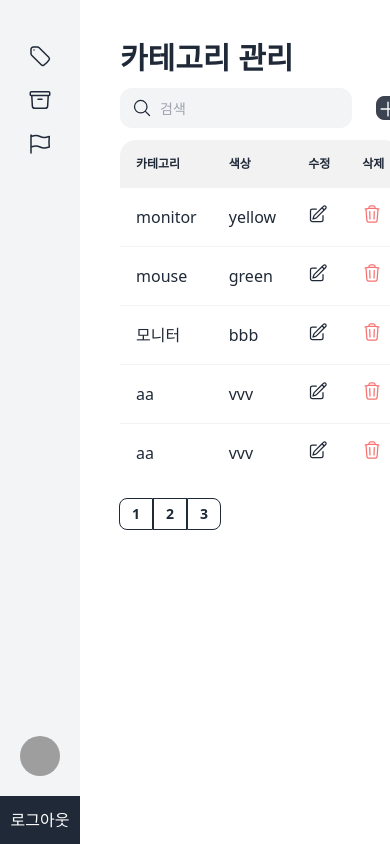
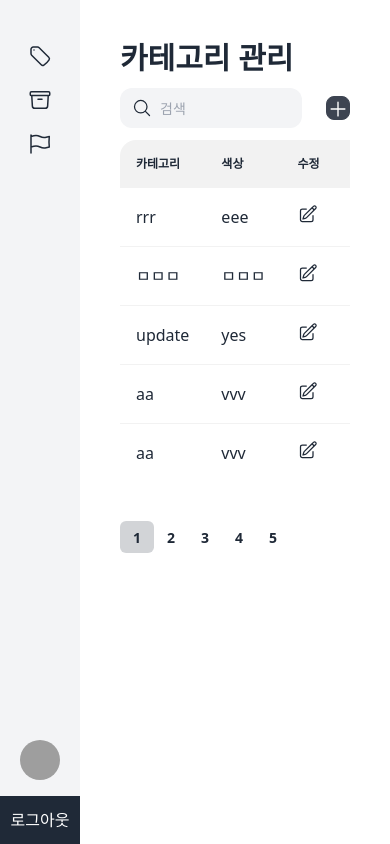
Before and after one commit to minjidev/devgram-frontend, a React (Vite) app: page /admin/categories in a window 390 px wide. Built offline with nearby package versions, Linux system fonts and the light colour scheme; data requests are answered from the project's data file; grey boxes are pictures that could not be loaded.

Commit message:
Make admin page responsive

```diff
--- a/json-server/db.json
+++ b/json-server/db.json
@@ -18,18 +18,18 @@
   },
   "category": [
     {
-      "id": 1,
-      "name": "monitor",
-      "color": "yellow"
+      "name": "rrr",
+      "color": "eee",
+      "id": 1
     },
     {
-      "id": 2,
-      "name": "mouse",
-      "color": "green"
+      "name": "ㅁㅁㅁ",
+      "color": "ㅁㅁㅁ",
+      "id": 2
     },
     {
-      "name": "모니터",
-      "color": "bbb",
+      "name": "update",
+      "color": "yes",
       "id": 3
     },
     {
@@ -71,6 +71,61 @@
       "name": "gf",
       "color": "sss",
       "id": 11
+    },
+    {
+      "name": "aa",
+      "color": "aaa",
+      "id": 12
+    },
+    {
+      "name": "aab",
+      "color": "aaab",
+      "id": 13
+    },
+    {
+      "name": "aabb",
+      "color": "aaab",
+      "id": 14
+    },
+    {
+      "name": "aabb",
+      "color": "aaab",
+      "id": 15
+    },
+    {
+      "name": "aabb",
+      "color": "aaab",
+      "id": 16
+    },
+    {
+      "name": "aabb",
+      "color": "aaab",
+      "id": 17
+    },
+    {
+      "name": "aabb",
+      "color": "aaab",
+      "id": 18
+    },
+    {
+      "name": "aabb",
+      "color": "aaab",
+      "id": 19
+    },
+    {
+      "name": "aabb",
+      "color": "aaab",
+      "id": 20
+    },
+    {
+      "name": "aabbaa",
+      "color": "aaabb",
+      "id": 21
+    },
+    {
+      "name": "dd",
+      "color": "dd",
+      "id": 22
     }
   ]
 }
--- a/src/components/Admin/AdminDashBoard.jsx
+++ b/src/components/Admin/AdminDashBoard.jsx
@@ -2,11 +2,16 @@ import React from "react";
 import { Route, Routes } from "react-router-dom";
 import AdminManageCategories from "@pages/Admin/AdminManageCategories";
 import AdminManageProducts from "@pages/Admin/AdminManageProducts";
-import AdminManageReports from "@pages/Admin/AdminManageCategories";
+import AdminManageReports from "@pages/Admin/AdminManageReports";
 
 function AdminDashBoard({ open }) {
+    console.log("open in dashboard: ", open);
     return (
-        <div className={`p-3 duration-300 ${open ? "ml-64" : "ml-20"}`}>
+        <div
+            className={`p-3 duration-300 ml-20 ${
+                open ? "sm:ml-64" : "sm:ml-20"
+            }`}
+        >
             <Routes>
                 <Route
                     path="/admin/categories"
--- a/src/components/Admin/AdminSidebar.jsx
+++ b/src/components/Admin/AdminSidebar.jsx
@@ -25,34 +25,38 @@ function AdminSidebar({ open, setOpen }) {
     return (
         <>
             <div
-                className={`${
-                    open ? "w-64" : "w-20"
+                className={`w-20 ${
+                    open ? "sm:w-64" : "sm:w-20"
                 } duration-300 bg-gray-100 fixed pt-8 flex flex-col justify-between h-full`}
             >
                 <ArrowLeftCircleIcon
                     className={`hidden sm:block h-8 w-8 absolute top-9 -right-3 cursor-pointer ${
                         !open && "rotate-180"
                     }`}
-                    onClick={() => setOpen(!open)}
+                    onClick={() => {
+                        setOpen(!open);
+                        console.log("open:", open);
+                    }}
                 />
 
                 <ul>
                     {NavMenus.map((menu, index) => (
+                        <li key={index}>
                             <Link
-                            key={index}
                                 to={menu.path}
-                            className="text-gray-800 text-sm items-center flex mx-5 gap-x-4 items-center cursor-pointer p-2 pt-3
+                                className="text-gray-800 text-sm items-center flex mx-5 gap-x-4 cursor-pointer p-2 pt-3
                                 hover:bg-gray-200 rounded-md"
                             >
                                 {menu.icon}
                                 <span
-                                className={`${
-                                    !open && "hidden"
+                                    className={`hidden ${
+                                        !open ? "sm:hidden" : "sm:block"
                                     } origin-left duration-200`}
                                 >
                                     {menu.title}
                                 </span>
                             </Link>
+                        </li>
                     ))}
                 </ul>
                 <div>
@@ -65,8 +69,8 @@ function AdminSidebar({ open, setOpen }) {
                             }
                         />
                         <h1
-                            className={`font-medium text-gray-800 origin-left duration-200 dark:text-white
-                        ${!open && "scale-0"}`}
+                            className={`hidden sm:font-medium sm:text-gray-800 origin-left duration-200 dark:text-white
+                        ${!open ? "sm:scale-0" : "sm:block"}`}
                         >
                             Jese Leos
                         </h1>
--- a/src/components/Admin/Pagination.jsx
+++ b/src/components/Admin/Pagination.jsx
@@ -1,6 +1,6 @@
 import React from "react";
 
-function Pagination({ totalPosts, itemsPerPage, setCurrentPage }) {
+function Pagination({ totalPosts, itemsPerPage, currentPage, setCurrentPage }) {
     let pages = [];
 
     for (let i = 1; i <= Math.ceil(totalPosts / itemsPerPage); i++) {
@@ -8,11 +8,13 @@ function Pagination({ totalPosts, itemsPerPage, setCurrentPage }) {
     }
 
     return (
-        <div className="btn-group">
+        <div className="pt-6">
             {pages.map((page, index) => (
                 <button
                     key={index}
-                    className="btn btn-sm btn-outline"
+                    className={`btn-ghost btn-sm rounded-md mx-1/2 sm:mx-1 ${
+                        currentPage === page && "btn-active"
+                    }`}
                     onClick={() => setCurrentPage(page)}
                 >
                     {page}
--- a/src/index.css
+++ b/src/index.css
@@ -8,3 +8,8 @@ body {
     padding: 0;
     min-height: 100%;
 }
+
+.table th:first-child {
+    position: relative;
+    z-index: 1;
+}
--- a/src/pages/Admin/AdminPage.jsx
+++ b/src/pages/Admin/AdminPage.jsx
@@ -7,9 +7,9 @@ function AdminPage(props) {
     const [open, setOpen] = useState(false);
 
     return (
-        <div className="flex overflow-x-hidden">
+        <div className="flex">
             <AdminSidebar open={open} setOpen={setOpen} />
-            <div className="p-7 text-2xl font-semibold flex-1 h-full">
+            <div className="p-7 text-2xl font-semibold flex-1 h-full w-full">
                 <AdminDashboard open={open} />
             </div>
         </div>
```
Lines whose indentation alone changed are shown as unchanged.
